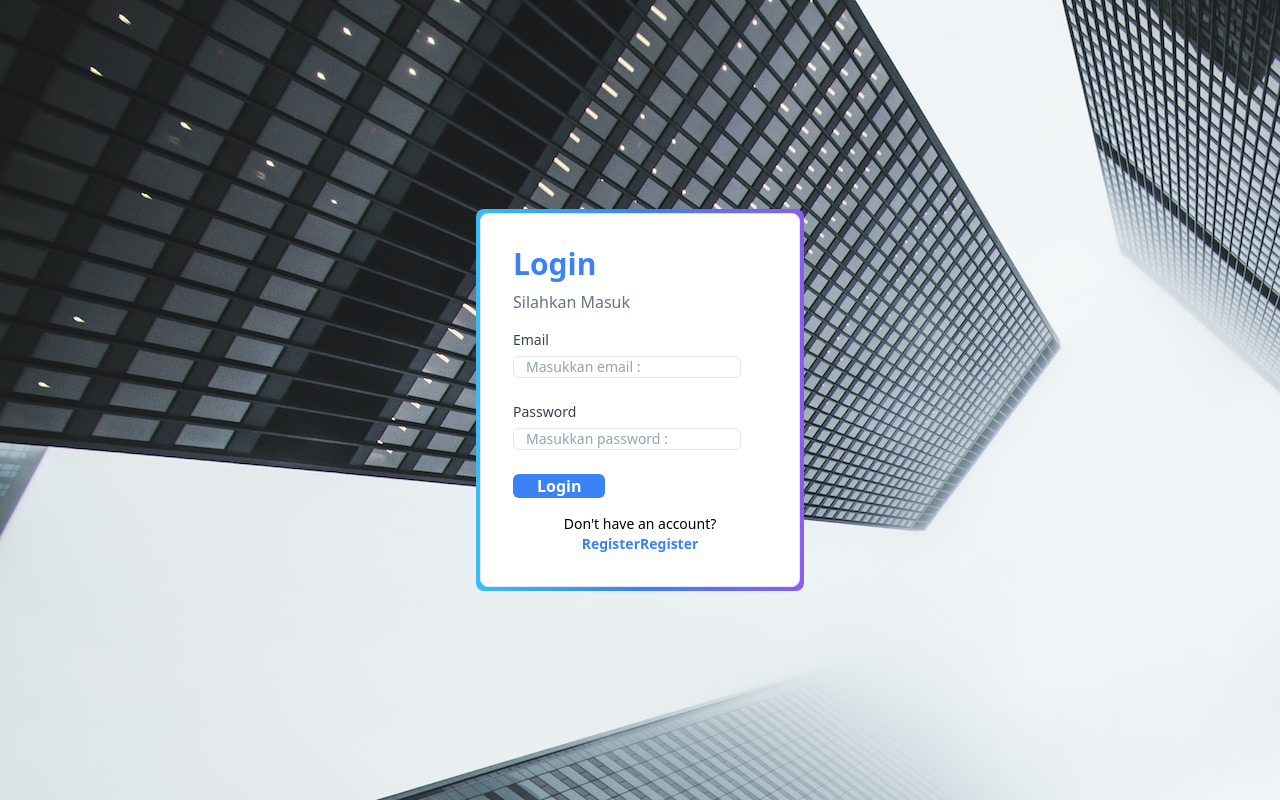
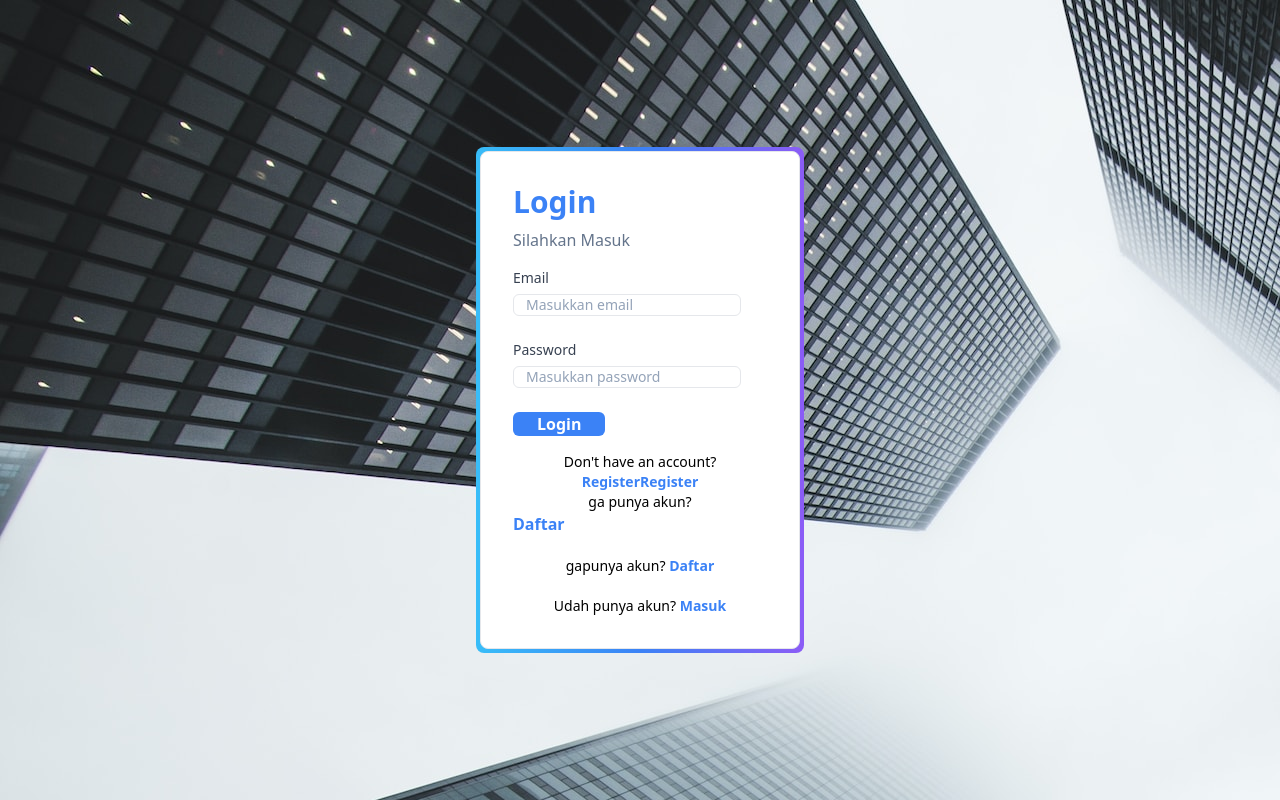
Before and after one commit to rifkiridha/belajar-react-, a React (Vite) app: page /login in a window 1280 px wide. Built offline with nearby package versions, Linux system fonts and the light colour scheme.

Commit message:
conditional-rendering

```diff
--- a/src/components/organism/Login/index.jsx
+++ b/src/components/organism/Login/index.jsx
@@ -5,8 +5,8 @@
 export default function Login() {
   return (
     <form action="">
-        <InputForm label="Email" name="email" type="email" placeholder="Masukkan email :"/>
-        <InputForm label="Password" name="password" type="password" placeholder="Masukkan password :"/>
+        <InputForm label="Email" name="email" type="email" placeholder="Masukkan email"/>
+        <InputForm label="Password" name="password" type="password" placeholder="Masukkan password"/>
         <Button color="bg-blue-500">Login</Button>
     </form>
   )
--- a/src/components/organism/Register/index.jsx
+++ b/src/components/organism/Register/index.jsx
@@ -5,10 +5,10 @@
 export default function Register() {
   return (
     <form action="">
-        <InputForm label="Name" name="name" type="name" placeholder="Masukkan nama :"/>
-        <InputForm label="username" name="username" type="username" placeholder="Masukkan username :"/>
+        <InputForm label="Name" name="name" type="name" placeholder="Masukkan nama"/>
+        <InputForm label="username" name="username" type="username" placeholder="Masukkan username"/>
         <InputForm label="Email" name="email" type="email" placeholder="Masukkan email :"/>
-        <InputForm label="Password" name="password" type="password" placeholder="Masukkan password :"/>
+        <InputForm label="Password" name="password" type="password" placeholder="Masukkan password"/>
         <Button color="bg-blue-500">Register</Button>
     </form>
   )
--- a/src/components/organism/templates/AuthLayout/index.jsx
+++ /dev/null
@@ -1,18 +0,0 @@
-import React from 'react'
-
-export default function AuthLayout(props) {
-    const{children, title, desc}=props;
-  return (
-    <>
-    <div className='flex justify-center items-center min-h-screen'>
-        <div className='rounded-lg bg-gradient-to-r from-sky-400 via-blue-500 to-violet-500 p-1'>
-            <div className='w-full max-w-xs border rounded-lg p-8 bg-white'>
-                <h1 className='text-3xl font-bold mb-2 text-blue-500'>{title}</h1>
-                <p className='font-medium text-slate-500 mb-4'>{desc}</p>
-                {children}
-            </div>
-        </div>
-    </div>
-    </>
-  )
-}
--- a/src/components/pages/login.jsx
+++ /dev/null
@@ -1,10 +0,0 @@
-import React from 'react'
-import AuthLayout from '../components/organism/templates/AuthLayout'
-
-export default function login() {
-  return (
-    <>
-    <AuthLayout/>
-    </>
-  )
-}
--- /dev/null
+++ b/src/components/templates/AuthLayout/index.jsx
@@ -0,0 +1,73 @@
+import React from 'react'
+import { Link } from 'react-router-dom';
+
+
+export default function AuthLayout(props) {
+  const { children, title, desc, type } = props;
+  return (
+    <>
+      <div className='flex justify-center items-center min-h-screen'>
+        <div className='rounded-lg bg-gradient-to-r from-sky-400 via-blue-500 to-violet-500 p-1'>
+          <div className='w-full max-w-xs border rounded-lg p-8 bg-white'>
+            <h1 className='text-3xl font-bold mb-2 text-blue-500'>{title}</h1>
+            <p className='font-medium text-slate-500 mb-4'>{desc}</p>
+            {children}
+            {/* cara pertama : conditional rendering */}
+            <p className='text-sm text-center'>{type === "login" ? "ga punya akun? " : "Udah punya akun?"}</p>
+            {type === "login" && (
+              <Link to="/register" className="text-blue-500 font-bold">
+                Daftar
+              </Link>
+            )}
+            {type === "register" && (
+              <Link to="/login" className="text-blue-500 font-bold">
+                Masuk
+              </Link>
+            )}
+            {/* cara ke-2 */}
+            {type === "login" ? (
+            <p className="text-sm mt-5 text-center">
+              gapunya akun?{" "}
+              <Link to="/register" className="text-blue-500 font-bold">
+                Daftar
+              </Link>
+            </p>
+            ):(
+              <p className="text-sm mt-5 text-center">
+              udah punya akun?{" "}
+              <Link to="/login" className="text-blue-500 font-bold">
+                Masuk
+              </Link>
+            </p>
+            )}
+            <Navigasi/>
+          </div>
+        </div>
+      </div>
+    </>
+  )
+}
+
+// Cara ke-3
+
+const Navigasi = ({ type }) => {
+  if (type === "login") {
+    return (
+      <p className="text-sm mt-5 text-center">
+        gapunya akun?{" "}
+        <Link to="/register" className="text-blue-500 font-bold">
+          Daftar
+        </Link>
+      </p>
+    )
+  } else {
+    return (
+      <p className="text-sm mt-5 text-center">
+        Udah punya akun?{" "}
+        <Link to="/login" className="text-blue-500 font-bold">
+          Masuk
+        </Link>
+      </p>
+    )
+  }
+}
--- a/src/pages/login.jsx
+++ b/src/pages/login.jsx
@@ -1,12 +1,12 @@
 import { Link } from "react-router-dom";
 import Login from "../components/organism/Login";
-import AuthLayout from "../components/organism/templates/AuthLayout";
+import AuthLayout from "../components/templates/AuthLayout";
 
 export default function AppLogin() {
   return (
     <>
       <div className="flex flex-col justify-center items-center min-h-screen bg-[url('../../public/images/background.jpg')]">
-        <AuthLayout title="Login" desc="Silahkan Masuk">
+        <AuthLayout title="Login" desc="Silahkan Masuk" type="login">
           <Login />
           <p className="text-sm mt-4 text-center">
             Don't have an account?
--- a/src/pages/register.jsx
+++ b/src/pages/register.jsx
@@ -1,4 +1,4 @@
-import AuthLayout from "../components/organism/templates/AuthLayout";
+import AuthLayout from "../components/templates/AuthLayout";
 import Register from "../components/organism/Register";
 import { Link } from "react-router-dom";
 
@@ -6,7 +6,7 @@
   return (
     <>
       <div className="flex flex-col justify-center items-center min-h-screen">
-        <AuthLayout title="Daftar" desc="Silahkan Daftar">
+        <AuthLayout title="Daftar" desc="Silahkan Daftar" type="register">
           <Register />
           <p className="text-sm mt-4 text-center">
             Already have an account?
```
